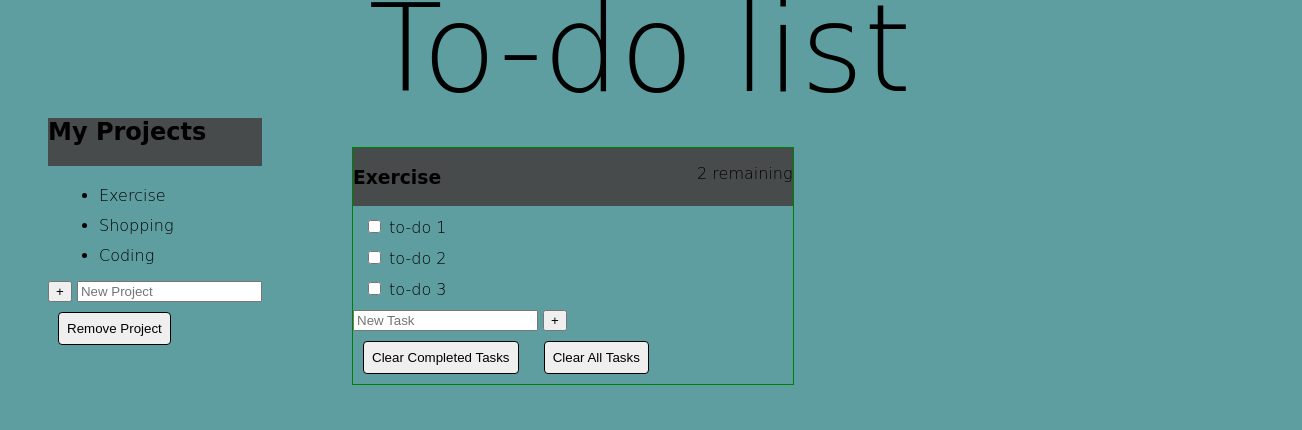
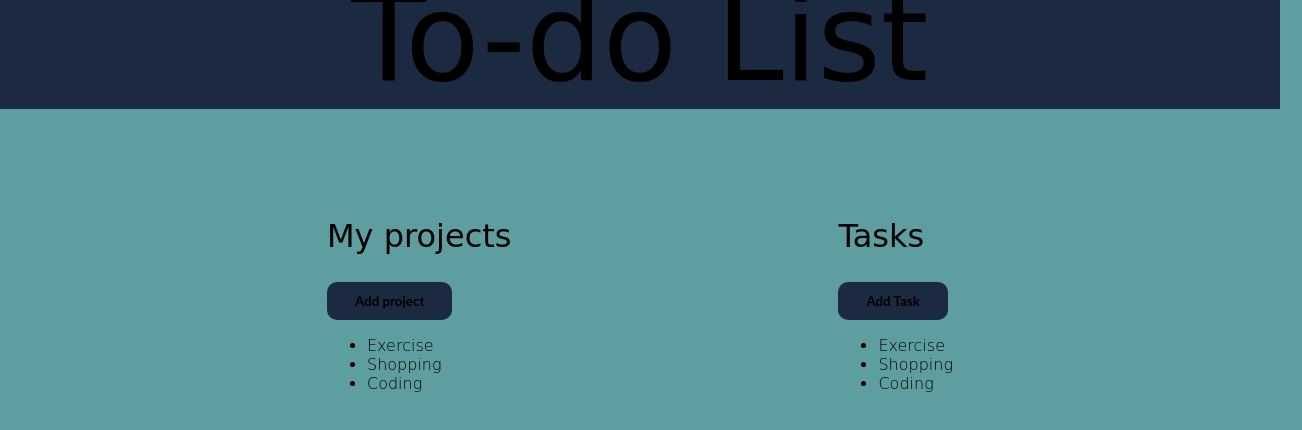
Before and after one commit to JoyChristine/To-do-List, a plain HTML site: page index.html in a window 1280 px wide. Shown: the whole page, 1302 px wide, since content can reach past the window. Drawn offline with Linux system fonts and the light colour scheme.

Commit message:
initial commit

```diff
--- /dev/null
+++ b/index.css
@@ -0,0 +1,119 @@
+body {
+    margin: 0;
+    font-family: cursive;
+    font-weight: 200;
+    font-size: 1rem;
+    background-color: cadetblue;
+    cursor: pointer;
+}
+
+main {
+    display: flex;
+    justify-content: space-evenly;
+    flex-direction: row;
+    height: 100%;
+    overflow: hidden;
+}
+
+.to-do {
+    margin-top: -33px;
+    background-color: #0d122bd1;
+    /* top: 0;
+    bottom: 0;
+    left: 0; */
+    text-align: center;
+    font-size: calc(7vw + 2rem);
+    font-weight: 400;
+}
+
+.title {
+    font-weight: 400;
+    font-size: 2em;
+}
+
+.add-task,
+.add-project {
+    border-radius: 10px;
+    background-color: #0d122bd1;
+    border: none;
+    padding: 11px 28px;
+    text-align: center;
+    display: inline-block;
+    font-family: 'Lato', sans-serif;
+    font-weight: bold;
+}
+
+.projects-container {
+    top: 0;
+}
+
+#projects {
+    display: none;
+    flex-direction: column;
+    align-items: start;
+    background-color: #192043;
+    /* top: 5%;
+    left: 50%; */
+    height: 150px;
+    width: 300px;
+    box-sizing: border-box;
+    color: white;
+    border-radius: 5px;
+    z-index: 2;
+}
+
+.project-form {
+    margin-block-start: 1em;
+    margin-inline-start: 2em;
+    display: flex;
+    flex-direction: column;
+}
+
+#name {
+    width: 200px;
+}
+
+.projects-btn {
+    margin: 22px
+}
+
+.project-submit-btn {
+    border-radius: 10px;
+    background-color: #f8ecff;
+    border: none;
+    margin-inline-start: -20px;
+    padding: 11px 28px;
+    text-align: center;
+    display: inline-block;
+    font-family: 'Lato', sans-serif;
+    font-weight: bold;
+}
+
+#task-form {
+    display: none;
+    flex-direction: column;
+    align-items: start;
+    width: 352px;
+    padding: 25px 20px 30px;
+    background-color: #192043;
+    top: 50%;
+    left: 50%;
+    box-sizing: border-box;
+    color: white;
+    border-radius: 5px;
+    z-index: 2;
+    /* margin: 167px auto; */
+    /* margin: 3px auto; */
+}
+
+.task-submit-btn {
+    border-radius: 10px;
+    background-color: #f8ecff;
+    border: none;
+    /* margin-inline-start: -20px; */
+    padding: 11px 28px;
+    text-align: center;
+    display: inline-block;
+    font-family: 'Lato', sans-serif;
+    font-weight: bold;
+}
--- a/index.html
+++ b/index.html
@@ -4,60 +4,68 @@
 <head>
     <meta charset="UTF-8">
     <meta name="viewport" content="width=device-width, initial-scale=1.0">
-    <link rel="stylesheet" href="styles.css">
-    <title>To-do list</title>
+    <link rel="stylesheet" href="index.css">
+    <link rel="stylesheet" href="./css/font-awesome-4.7.0/font-awesome-4.7.0/css/font-awesome.min.css">
+    <title>Document</title>
 </head>
 
 <body>
-    <h1 class="title"> To-do list</h1>
-    <div class="projects">
-        <h2 class="projects-title">My Projects</h2>
-        <ul class="projects-lists">
-            <li class="active"> Exercise</li>
-            <li> Shopping</li>
-            <li> Coding</li>
-        </ul>
-        <form action="">
-            <button class="addbtn" aria-label="create project">+</button> <input type="text" class="new-project" placeholder="New Project" aria label="new project" />
-            <br>
-            <button id='remove-project'>remove project</button>
-        </form>
-    </div>
-    <div class="to-do">
-        <div class="header">
-            <h3> Exercise</h3>
-            <p class="remaining">2 remaining
-            </p>
+    <h1 class="to-do">To-do List</h1>
+    <main>
+        <div class="projects-container">
+
+            <div class="project-container">
+                <h2 class="title"> My projects</h2>
+                <button class="add-project">Add project</button>
+            </div>
+            <div id="projects">
+                <form class="project-form">
+                    <label for="title">Project Name </label> <br>
+                    <input type="text" name="name" id="name">
+                    <div class="projects-btn">
+                        <button type="button" class="project-submit-btn">Submit</button>
+                        <!-- <button type="button" class="project-cancel-btn">Cancel</button> -->
+                    </div>
+                </form>
+            </div>
+
+            <ul class="projects-lists">
+                <li class="active"> Exercise</li>
+                <li> Shopping</li>
+                <li> Coding</li>
+            </ul>
         </div>
-        <div class="tasks">
-            <div class="task">
-                <input type="checkbox" id="task1" />
-                <label for="task1">
-                        <span class="custom-checkbox"></span> to-do 1
-                </label>
+        <div class="tasks-container">
+            <div class="task-container">
+                <h2 class="title"> Tasks</h2>
+                <button class="add-task">Add Task</button>
             </div>
-            <div class="task">
-                <input type="checkbox" id="task2" />
-                <label for="task2">
-                        <span class="custom-checkbox"></span> to-do 2
-                 </label>
-            </div>
-            <div class="task">
-                <input type="checkbox" id="task3" />
-                <label for="task3">
-                        <span class="custom-checkbox"></span> to-do 3
-                </label>
+            <ul class="Tasks-lists">
+                <li class="active"> Exercise</li>
+                <li> Shopping</li>
+                <li> Coding</li>
+            </ul>
+            <div id="task-form">
+                <form name="TaskForm">
+                    <label for="title">Task Title : </label>
+                    <input type="text" name="title" id="title"> <br> <br>
+                    <label for="description">Description : </label>
+                    <textarea rows="5" cols="40" name="description"></textarea> <br> <br>
+                    <label for="date">Select Date : </label>
+                    <input type="date" name="date" id="date" value="yyyy-dd-mm">
+                    <br> <br>
+                    <label for="priority"> Select Priority : </label>
+                    <select name="priority" class="select-priority"><option>low</option><option>normal</option><option>high</option>
+                    <option>urgent</option></select>
+                    <br> <br> <label for="notes">Notes : </label><textarea rows="5" cols="40" name="notes"></textarea>
+                    <div class="tasks-btn">
+                        <button type="button" class="task-submit-btn">Submit</button>
+                        <!-- <button type="button" class="task-cancel-btn">Cancel</button> -->
+                    </div>
+                </form>
             </div>
         </div>
-        <div class="newtask">
-            <input type="text" class="new-task" placeholder="New Task" aria label="new task" />
-            <button class="add-task" aria-label="create task">+</button>
-        </div>
-        <div class="delete-tasks">
-            <button class="delete-complete-tasks"> Clear Completed Tasks</button>
-            <button class="delete-tasks"> Clear all tasks</button>
-        </div>
-    </div>
+    </main>
 </body>
 
 </html>
--- a/styles.css
+++ /dev/null
@@ -1,90 +0,0 @@
-body {
-    margin: 0;
-    font-family: cursive;
-    font-weight: 200;
-    font-size: 1rem;
-    background-color: cadetblue;
-    cursor: pointer;
-}
-
-.title {
-    top: 0;
-    left: 0;
-    bottom: 0;
-    text-align: center;
-    font-size: calc(7vw + 2rem);
-    font-weight: 300;
-    margin: -22px;
-}
-
-.projects {
-    /* border: 1px solid green; */
-    width: fit-content;
-    margin-block-start: 1em;
-    margin-left: 3rem;
-}
-
-.projects-title {
-    background-color: rgb(72, 75, 75);
-    height: 2em;
-    /* color: white; */
-}
-
-.projects-lists li {
-    margin: 11px;
-    left: -22px;
-}
-
-.task {
-    margin: 11px;
-}
-
-#remove-project {
-    padding: 8px;
-    margin: 10px;
-    border: 1px solid black;
-    border-radius: 4px;
-    text-transform: capitalize;
-}
-
-#remove-project:hover {
-    color: white;
-    background-color: red;
-}
-
-.to-do {
-    border: 1px solid green;
-    width: fit-content;
-    margin-left: 22rem;
-    margin-block-start: -13em;
-}
-
-.delete-tasks button {
-    padding: 8px;
-    margin: 10px;
-    border: 1px solid black;
-    border-radius: 4px;
-    text-transform: capitalize;
-}
-
-.delete-tasks button:hover {
-    color: white;
-    background-color: red;
-}
-
-.header {
-    display: flex;
-    flex-direction: row;
-    background-color: rgb(72, 75, 75);
-}
-
-.remaining {
-    /* margin-left: 55px; */
-    font-size: 1em;
-    margin-block-start: 1em;
-    margin-inline-start: 16em;
-}
-
-.tasks {}
-
-.new-project {}
```
